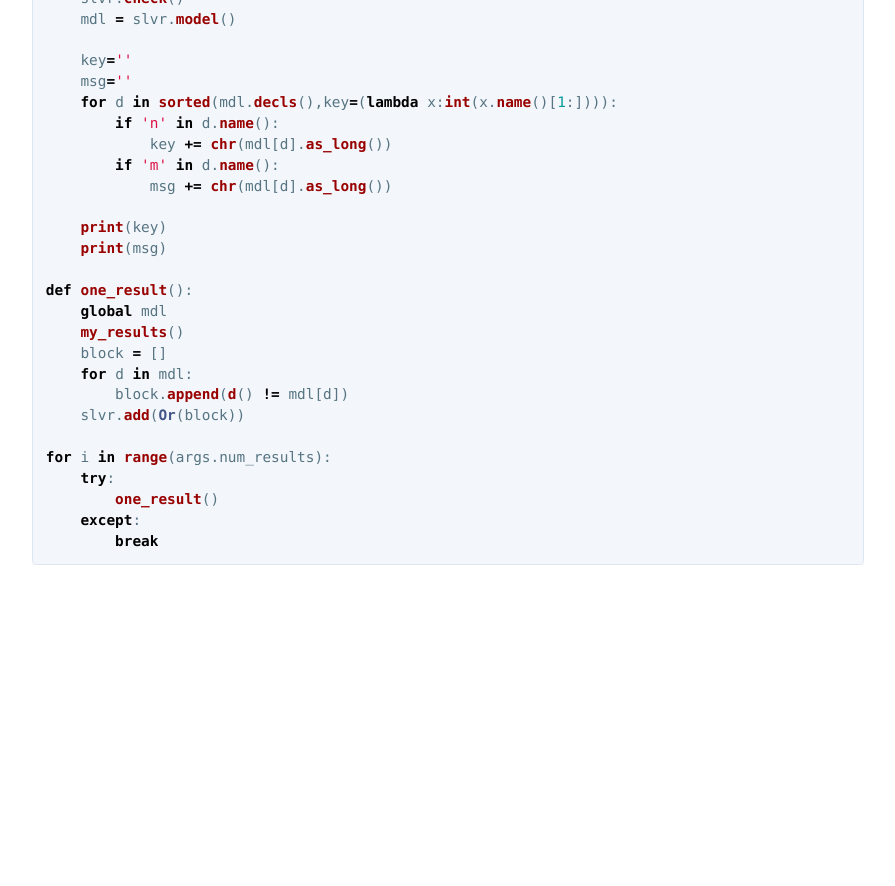
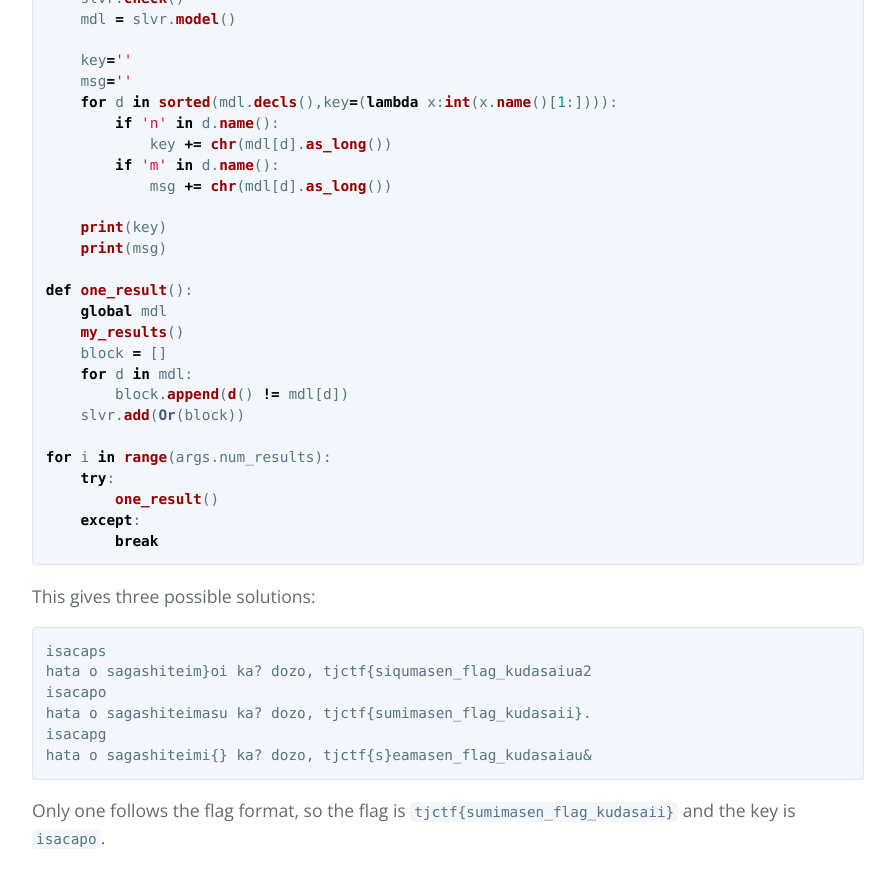
Before and after one commit to AdnanSlef/AdnanSlef.github.io, a Jekyll site: the page built from _posts/2020-05-26-comprehensive.md, in a window 1280 px wide and 900 px high, scrolled down 2786 px. Shown: the top 886 px of the window, without its empty margins (192-1087 px from the left). Built offline with Jekyll 4.4.1, drawn with Linux system fonts in a browser that asks for light colours; before the commit the page ends 3399 px from its top, so only the background shows below that.

Commit message:
finish comp2

````diff
--- a/_posts/2020-05-26-comprehensive.md
+++ b/_posts/2020-05-26-comprehensive.md
@@ -142,3 +142,16 @@ for i in range(args.num_results):
     except:
         break
 ```
+
+This gives three possible solutions:
+
+```
+isacaps
+hata o sagashiteim}oi ka? dozo, tjctf{siqumasen_flag_kudasaiua2
+isacapo
+hata o sagashiteimasu ka? dozo, tjctf{sumimasen_flag_kudasaii}.
+isacapg
+hata o sagashiteimi{} ka? dozo, tjctf{s}eamasen_flag_kudasaiau&
+```
+
+Only one follows the flag format, so the flag is `tjctf{sumimasen_flag_kudasaii}` and the key is `isacapo`.
````
